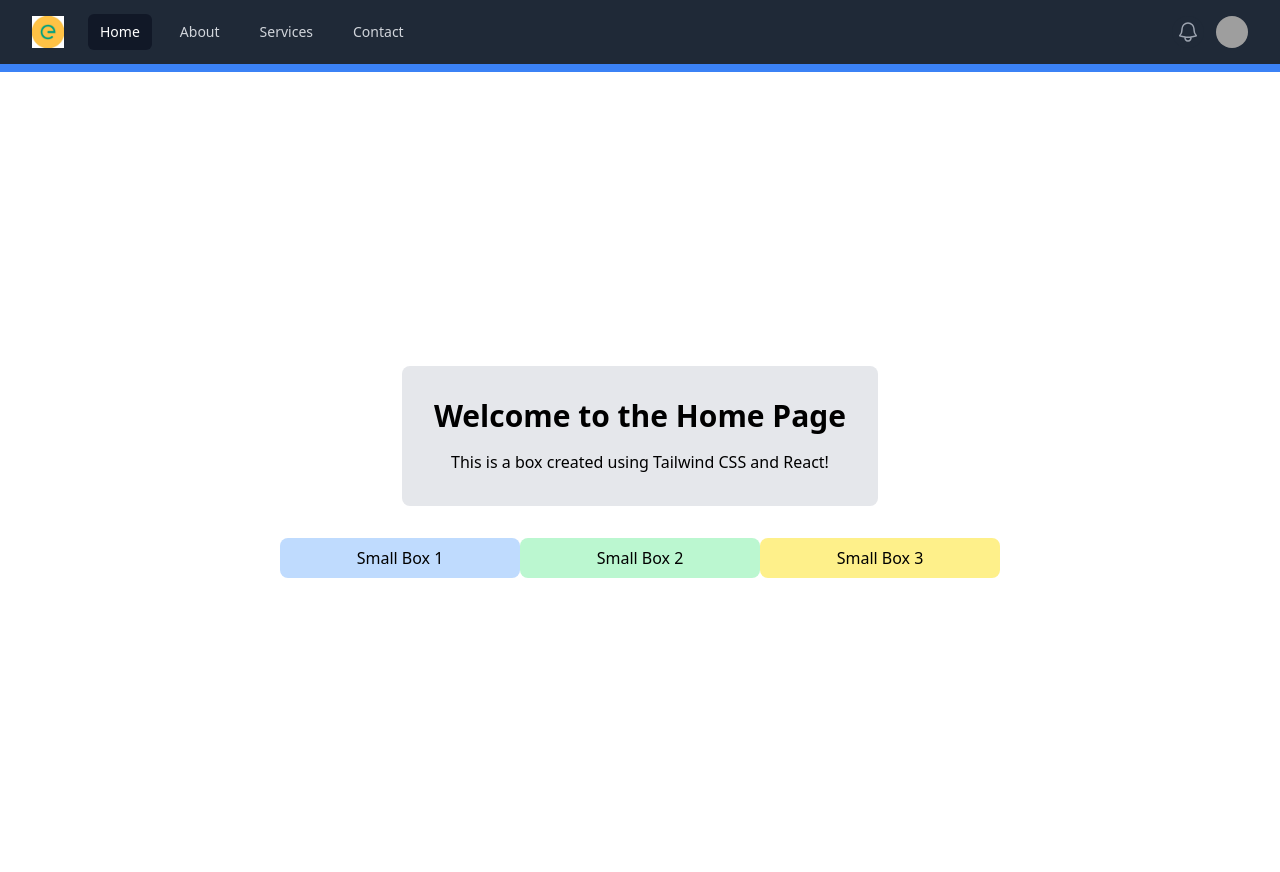
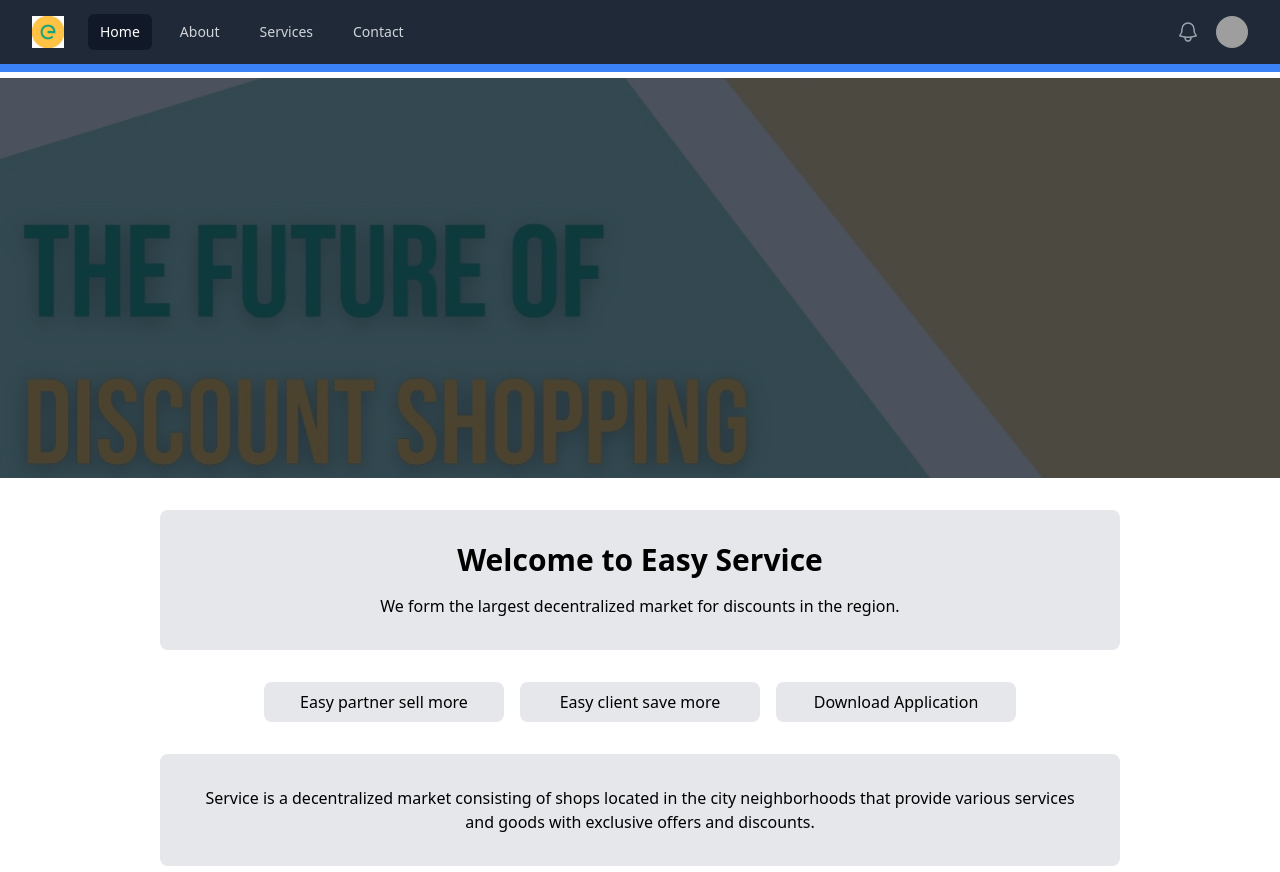
Before and after one commit to asmaemou/easywebsite2, a React (Create React App) app: page / in a window 1280 px wide. Built offline with nearby package versions, Linux system fonts and the light colour scheme; grey boxes are pictures that could not be loaded.

Commit message:
adding the picture in home and contact and writing the right text

```diff
--- a/src/components/About.js
+++ b/src/components/About.js
@@ -4,15 +4,16 @@ const About = () => {
     <div className="flex flex-col items-center justify-center h-screen">
       <h1 className="text-3xl font-bold mb-4">About Us</h1>
       <p className="mb-4">
-        Lorem ipsum dolor sit amet, consectetur adipiscing elit. Nullam vel libero at sem gravida pellentesque.
-        Mauris nec massa magna. Suspendisse potenti. Integer eleifend justo sit amet sapien consequat, in
-        ullamcorper ex tincidunt. Sed faucibus lacinia turpis, eu auctor dolor aliquam ut.
+      We provide our services to two categories of customers, EASY partner shops and EASY consumer application users.
       </p>
       <div>
-        <p className="font-bold mb-2">Points:</p>
+        <p className="font-bold mb-2">Two categories</p>
         <ul>
-          <li>Point 1</li>
-          <li>Point 2</li>
+          <li>1.EASY Service is a channel of bringing new customers to shops aimed at introducing the store to EASY customers to increase sales and raise the number of transactions.
+EASY partners constitute a single , non-localized market that is widespread among neighborhoods and provides varied goods and services at a preferential cost to EASY users.
+</li>
+          <li>2.We propose to our users to subscribe in the EASY app which enables you to face price rising through the discounts received when you make any purchase at one of the EASY partner shops you find in the app. The app makes you up to date with the special offers proposed by the partners that appear below the app.
+</li>
         </ul>
       </div>
     </div>
--- a/src/components/Contact.js
+++ b/src/components/Contact.js
@@ -1,24 +1,30 @@
 import { RiPhoneLine, RiMailLine, RiFacebookLine, RiInstagramLine } from 'react-icons/ri';
+import contactBackground from '../contactP.jpeg';
 
 const Contact = () => {
   return (
     <div className="flex flex-col items-center justify-center h-screen">
+      <div className="relative w-full h-1/3">
+        <div className="absolute inset-0 bg-cover bg-center bg-no-repeat" style={{ backgroundImage: `url(${contactBackground})` }}></div>
+      </div>
+      <div className="flex flex-col items-center justify-center py-8">
         <h1 className="text-3xl font-bold mb-4">Contact Us</h1>
         <div className="flex items-center mb-4">
           <RiPhoneLine className="w-6 h-6 mr-2" />
-        <p>Phone Number: +1 123 456 7890</p>
+          <p>Phone Number: +212 668-543004</p>
         </div>
         <div className="flex items-center mb-4">
           <RiMailLine className="w-6 h-6 mr-2" />
-        <p>Email Address: info@example.com</p>
+          <p>Email Address: easymaroc07@gmail.com</p>
         </div>
         <div className="flex">
-        <a href="https://www.facebook.com" target="_blank" rel="noopener noreferrer" className="mr-2">
+          <a href="https://www.facebook.com/easylarache" target="_blank" rel="noopener noreferrer" className="mr-2">
             <RiFacebookLine className="w-6 h-6" />
           </a>
-        <a href="https://www.instagram.com" target="_blank" rel="noopener noreferrer">
+          <a href="https://www.instagram.com/easy.maroc/?igshid=MzRlODBiNWFlZA%3D%3D" target="_blank" rel="noopener noreferrer">
             <RiInstagramLine className="w-6 h-6" />
           </a>
+        </div>
       </div>
     </div>
   );
--- a/src/components/Home.js
+++ b/src/components/Home.js
@@ -1,21 +1,30 @@
+import welcomeImage from '../welcome.jpeg';
+
 
 const Home = () => {
   return (
-    <div className="flex flex-col justify-center items-center h-screen">
-      <div className="bg-gray-200 p-4 md:p-8 rounded-lg">
-        <h1 className="text-3xl font-bold text-center mb-4">Welcome to the Home Page</h1>
-        <p className="text-center">This is a box created using Tailwind CSS and React!</p>
+    <div className="flex flex-col items-center justify-center h-screen">
+      <div className="relative w-full h-1/2">
+      <img className="w-full h-full object-cover" src={welcomeImage} alt="Welcome Image" />
+        <div className="absolute inset-0 bg-gray-900 opacity-75"></div>
+      </div>
+      <div className="bg-gray-200 p-4 md:p-8 rounded-lg mt-8 w-3/4">
+        <h1 className="text-3xl font-bold text-center mb-4">Welcome to Easy Service</h1>
+        <p className="text-center">We form the largest decentralized market for discounts in the region.</p>
       </div>
       <div className="flex flex-wrap justify-center items-center mt-8 w-3/4">
-        <div className="bg-blue-200 p-2 rounded-lg w-full md:w-1/2 lg:w-1/3 xl:w-1/4 mb-4 md:mb-0">
-          <p className="text-center">Small Box 1</p>
+        <div className="bg-gray-200 p-2 rounded-lg w-full md:w-1/2 lg:w-1/3 xl:w-1/4 mb-4 md:mb-0 mr-2 md:mr-4">
+          <p className="text-center">Easy partner sell more</p>
         </div>
-        <div className="bg-green-200 p-2 rounded-lg w-full md:w-1/2 lg:w-1/3 xl:w-1/4 mb-4 md:mb-0">
-          <p className="text-center">Small Box 2</p>
+        <div className="bg-gray-200 p-2 rounded-lg w-full md:w-1/2 lg:w-1/3 xl:w-1/4 mb-4 md:mb-0 mr-2 md:mr-4">
+          <p className="text-center">Easy client save more</p>
         </div>
-        <div className="bg-yellow-200 p-2 rounded-lg w-full md:w-1/2 lg:w-1/3 xl:w-1/4">
-          <p className="text-center">Small Box 3</p>
+        <div className="bg-gray-200 p-2 rounded-lg w-full md:w-1/2 lg:w-1/3 xl:w-1/4">
+          <p className="text-center">Download Application</p>
         </div>
+      </div>
+      <div className="bg-gray-200 p-4 md:p-8 rounded-lg mt-8 w-3/4">
+        <p className="text-center">Service is a decentralized market consisting of shops located in the city neighborhoods that provide various services and goods with exclusive offers and discounts.</p>
       </div>
     </div>
   );
--- a/src/components/Services.js
+++ b/src/components/Services.js
@@ -1,18 +1,18 @@
 
 const Services = () => {
   return (
-    <div className="container mx-auto py-8">
-      <h1 className="text-2xl font-bold mb-4">Services</h1>
+    <div className="flex flex-col items-center justify-center h-screen">
+      <h1 className="text-3xl font-bold mb-4">Services</h1>
       <div className="grid grid-cols-3 gap-8">
         <div className="bg-gray-100 p-4">
-          <h2 className="text-lg font-bold mb-2">Block 1</h2>
+          <h2 className="text-lg font-bold mb-2"> Easy partner sell more</h2>
           <textarea
             className="w-full h-32 p-2 border border-gray-300 rounded"
             placeholder="Write your paragraph here"
           ></textarea>
         </div>
         <div className="bg-gray-100 p-4">
-          <h2 className="text-lg font-bold mb-2">Block 2</h2>
+          <h2 className="text-lg font-bold mb-2">  Easy client save more</h2>
           <textarea
             className="w-full h-32 p-2 border border-gray-300 rounded"
             placeholder="Write your paragraph here"
```
Also changed, not shown: src/App.css (line endings or trailing spaces), src/contactP.jpeg (added), src/welcome.jpeg (added). Lines whose indentation alone changed are shown as unchanged.
